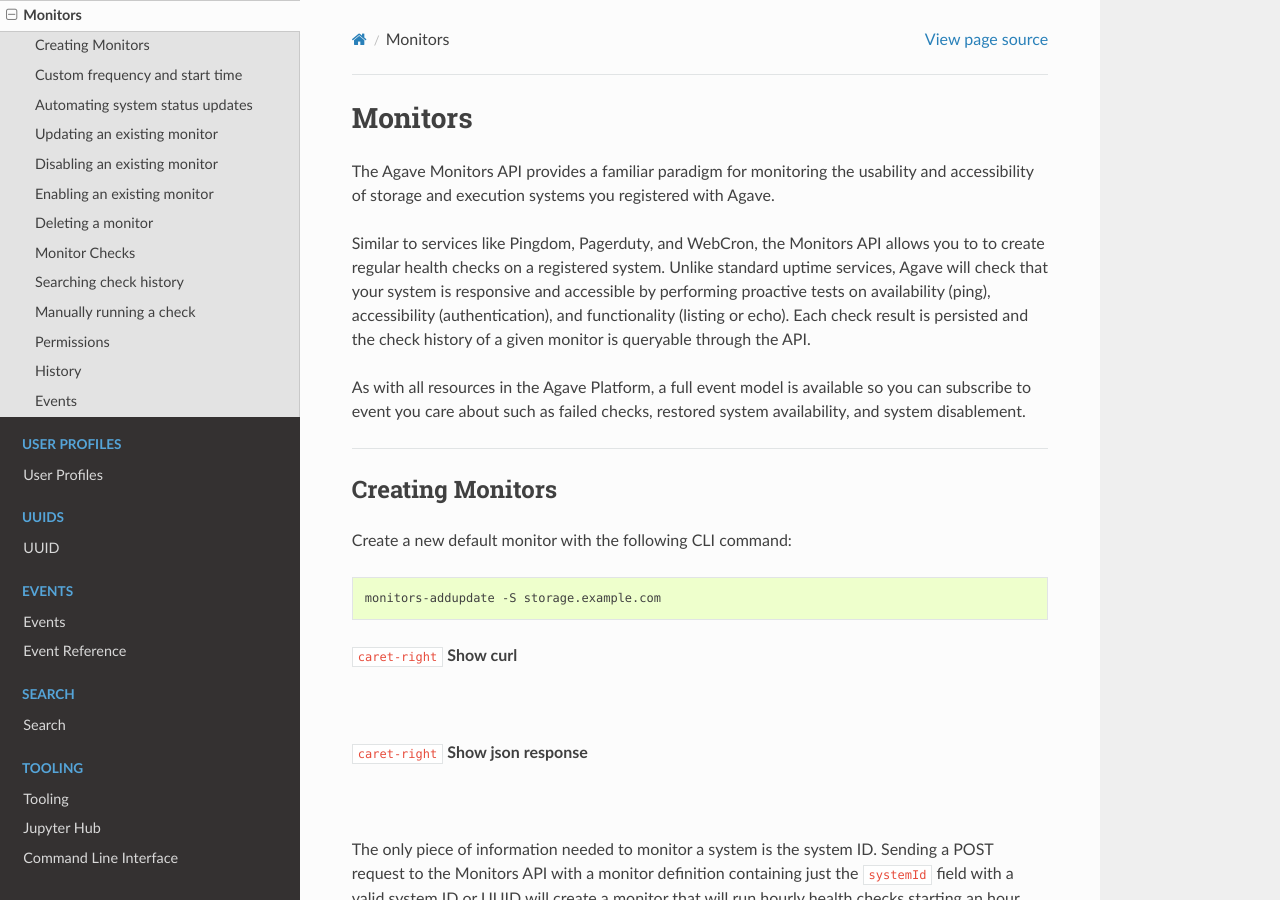
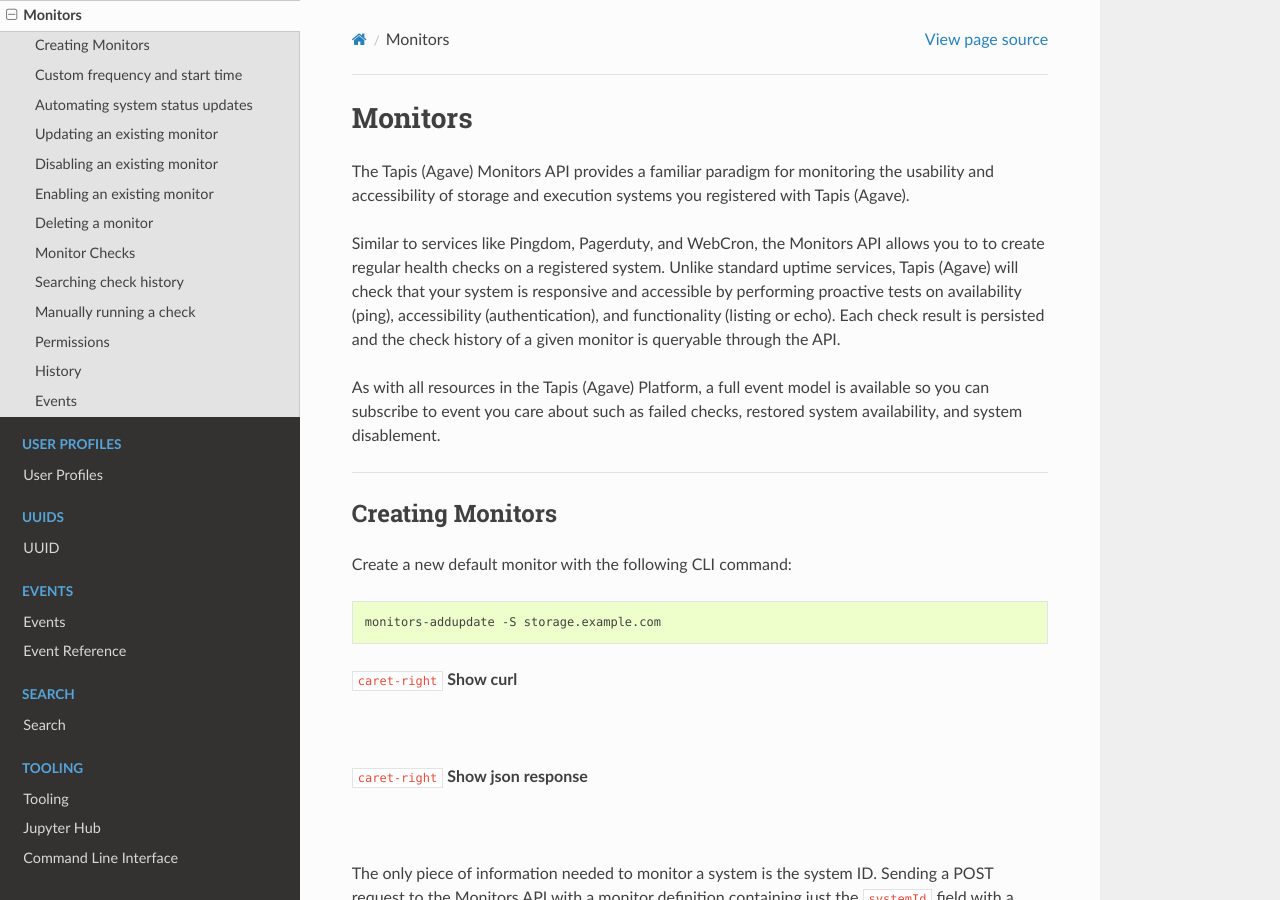
Before and after one commit to TACC-Cloud/agave-docs, a Sphinx documentation site: the page built from docs/agave/guides/monitors/introduction.rst, in a window 1280 px wide and 900 px high. Built offline with Sphinx 7.4.7 and the Read the Docs theme 2.0.0, drawn with Linux system fonts in a browser that asks for light colours; pages that are not in the unit, such as notebooks, are missing from menus; cross-references to code outside the pages are shown as plain code; some of the changed text lies outside the part shown.

Commit message:
changed monitors section

```diff
--- a/docs/agave/guides/monitors/introduction.rst
+++ b/docs/agave/guides/monitors/introduction.rst
@@ -2,17 +2,17 @@
 Monitors
 ========
 
-The Agave Monitors API provides a familiar paradigm for monitoring the usability and
-accessibility of storage and execution systems you registered with Agave.
+The Tapis (Agave) Monitors API provides a familiar paradigm for monitoring the usability and
+accessibility of storage and execution systems you registered with Tapis (Agave).
 
 Similar to services like Pingdom, Pagerduty, and WebCron, the Monitors API allows you to to
 create regular health checks on a registered system. Unlike standard uptime services,
-Agave will check that your system is responsive and accessible by performing
+Tapis (Agave) will check that your system is responsive and accessible by performing
 proactive tests on availability (ping), accessibility (authentication), and
 functionality (listing or echo). Each check result is persisted and the check
 history of a given monitor is queryable through the API.
 
-As with all resources in the Agave Platform, a full event model is available so you can subscribe to
+As with all resources in the Tapis (Agave) Platform, a full event model is available so you can subscribe to
 event you care about such as failed checks, restored system availability, and system disablement.
 
 ----
@@ -167,10 +167,10 @@
 which a monitor runs. The maximum interval you can set for a monitor is one month. The
 minimum interval varies from tenant to tenant, but is generally no less than 5 minutes.
 
-The ``startTime`` field allows you to schedule when you would like Agave to start the
+The ``startTime`` field allows you to schedule when you would like Tapis (Agave) to start the
 monitor on your system. Any date or time expression representing a moment between the
 current time and one month from then is acceptable. If you do not specify a value for
-``startTime``\ , Agave will add the value of ``interval`` to the current time and use that as
+``startTime``\ , Tapis (Agave) will add the value of ``interval`` to the current time and use that as
 the ``startTIme``.
 
 *Setting stop times or "off hours" is not currently supported.*
@@ -247,7 +247,7 @@
 
 In the Events and Notifications sections, we cover the ways in which you can get alerted about events
 pertaining to a monitor. Here we will simply point out that a convenience field, ``updateStatus``\ ,
-is built into all monitors. Setting this field to ``true`` will authorize Agave to update the status
+is built into all monitors. Setting this field to ``true`` will authorize Tapis (Agave) to update the status
 of the monitored system based on the result of the monitor checks. This is a convenient way to
 ensure that the status value in your system description matches the actual operational status of the system.
 
```
